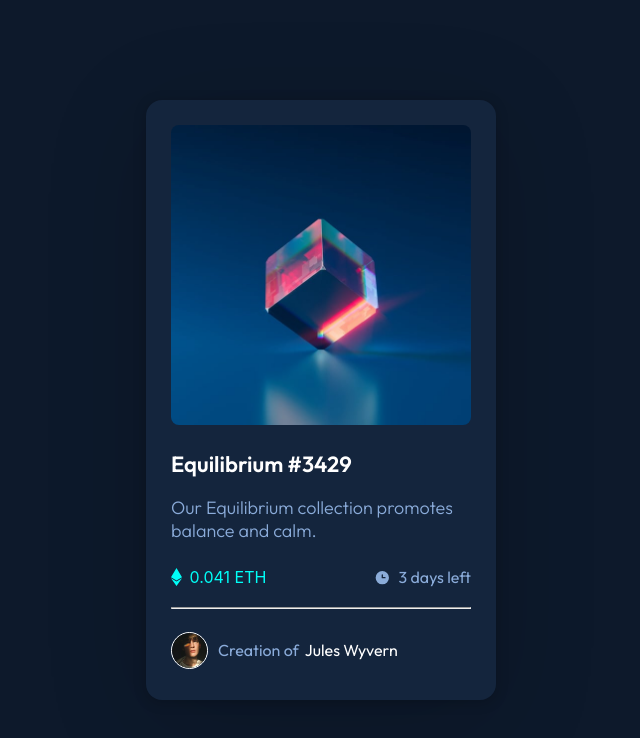
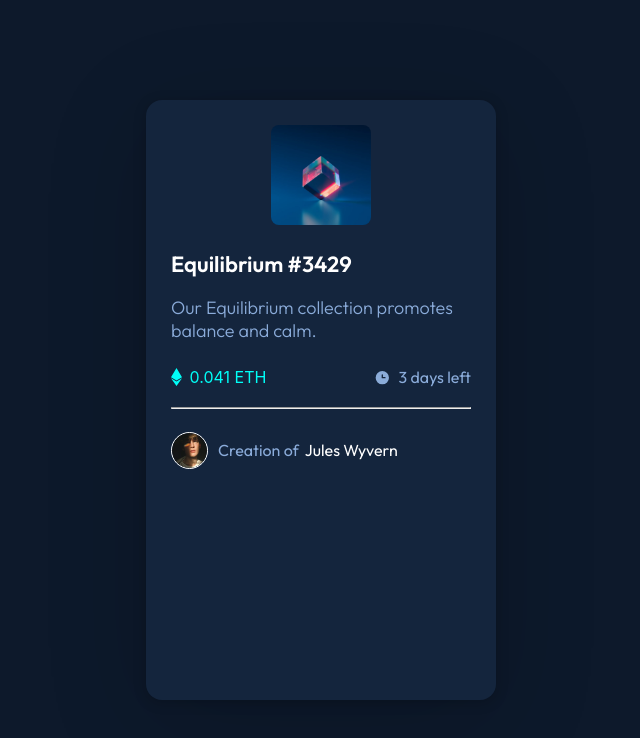
Before and after one commit to IAmRobertJeffrey/nft-card, a React (Create React App) app: page / in a window 1280 px wide. Shown: the top 738 px of the page, without its empty margins (319-959 px from the left). Built offline with nearby package versions, Linux system fonts and the light colour scheme.

Commit message:
removed percentages for img width and height.

```diff
--- a/src/components/CardImage.jsx
+++ b/src/components/CardImage.jsx
@@ -9,7 +9,7 @@ const CardImage = ({ image }) =>
 			<CardImageOverlay>
 				<img src={view} alt='view' />
 			</CardImageOverlay>
-			<CardPicture width={"100%"} height={"100%"} src={image} alt='nft' />
+			<CardPicture width={"100"} height={"100"} src={image} alt='nft' />
 
 		</CardImageWrapper>
 	)
```
